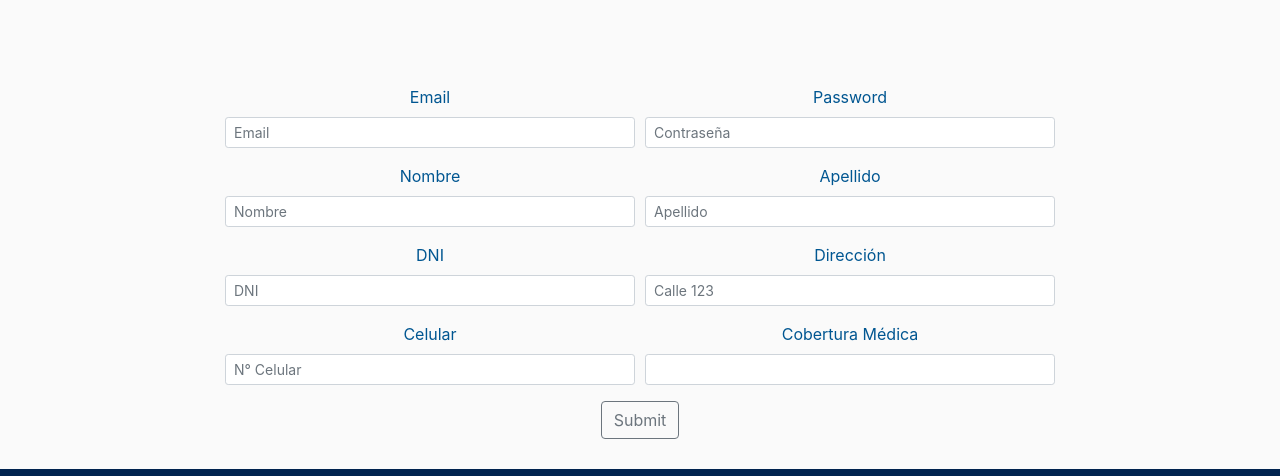
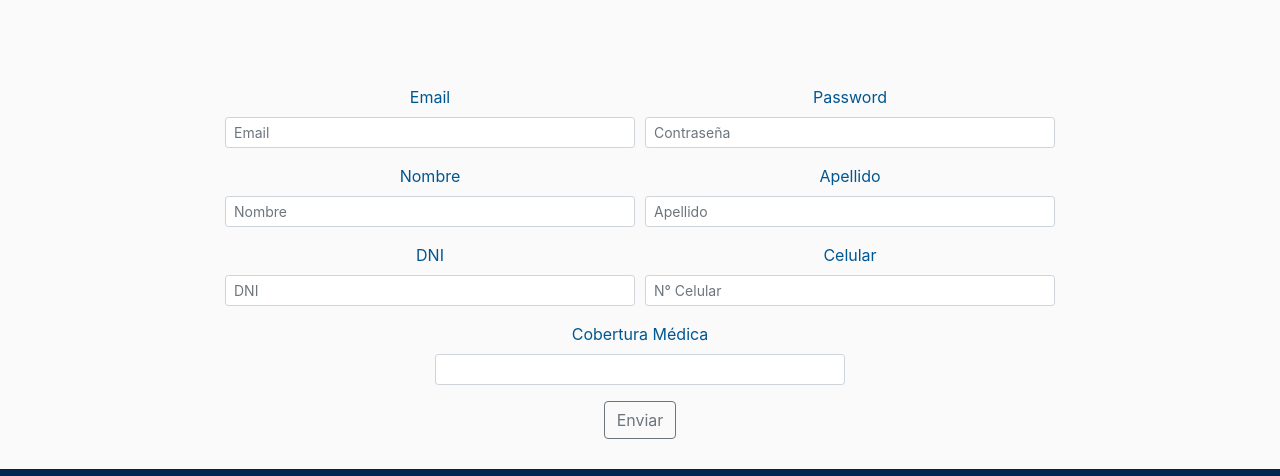
Before and after one commit to carolinalevy/PGNest, a website: page client/pagina2.html in a window 1280 px wide. Shown: the part 275-751 px from the top of the page. Drawn offline with nearby package versions, Linux system fonts and the light colour scheme.

Commit message:
arreglo html registro pacientes

```diff
--- a/client/js/registrarse.js
+++ b/client/js/registrarse.js
@@ -4,7 +4,6 @@ async function validar() {
     let contraseña = document.getElementById("inputPassword").value;
     let nombre = document.getElementById("inputNombre").value;
     let apellido = document.getElementById("inputApellido").value;
-    let direccion = document.getElementById("inputAddress").value;
     let telefono = document.getElementById("inputPhone").value;
     let cobertura = document.getElementById("inputObraSocial").value;
 
@@ -71,7 +70,7 @@ async function validar() {
             },
             body: stringDatos,
         });
-         stringUser
+        //  stringUser
         if (response.ok)
             window.sessionStorage.setItem('userLogged', true);
             window.sessionStorage.setItem('user', stringDatos.email);
--- a/client/pagina2.html
+++ b/client/pagina2.html
@@ -70,22 +70,18 @@
                     <input type="number" class="form-control form-control-sm" id="inputDNI" placeholder="DNI">
                 </div>
                 <div class="form-group col-sm-4">
-                    <label for="inputAddress">Dirección</label>
-                    <input type="text" class="form-control form-control-sm" id="inputAddress" placeholder="Calle 123">
+                    <label for="inputPhone">Celular</label>
+                    <input type="number" class="form-control form-control-sm" id="inputPhone" placeholder="N° Celular">
                 </div>
             </div>
             <div class="form-row justify-content-md-center">
-                <div class="form-group col-sm-4">
-                    <label for="inputPhone">Celular</label>
-                    <input type="number" class="form-control form-control-sm" id="inputPhone" placeholder="N° Celular">
-                </div>
               <div class="form-group col-sm-4">
                 <label for="inputObraSocial">Cobertura Médica</label>
                 <input type="text" class="form-control form-control-sm" id="inputObraSocial">
               </div>
             </div>
             <div class="form-row justify-content-md-center">
-            <input type="submit" class="btn btn-outline-secondary" id="btn-registro"></input>
+                <button type="button" class="btn btn-outline-secondary" id="btn-registro">Enviar</button>
             </div>
         </form>
         </div>
```
